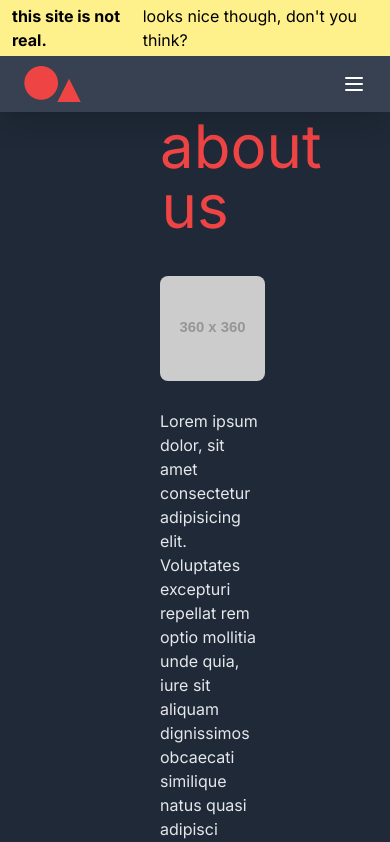
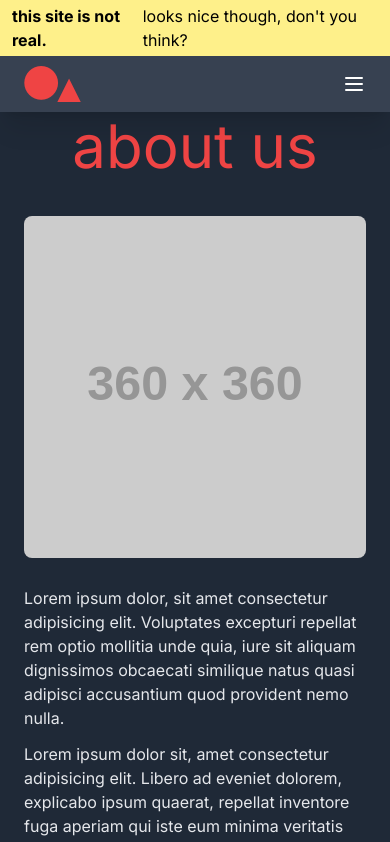
Before and after one commit to Allie-Howe/rockpunk, a Next.js app: page /about in a window 390 px wide. Shown: the top 842 px of the page. Built offline with nearby package versions, Linux system fonts and the light colour scheme; a web font is replaced by a local one.

Commit message:
fixed mobile padding

```diff
--- a/src/app/(pages)/layout.tsx
+++ b/src/app/(pages)/layout.tsx
@@ -2,7 +2,7 @@ import { PropsWithChildren } from 'react';
 
 export default function Layout({ children }: PropsWithChildren) {
   return (
-    <div className="container text-gray-200 mx-auto px-40 pt-7">
+    <div className="container text-gray-200 mx-auto px-6 md:px-40 pt-7">
         {children}
     </div>
   );
```
